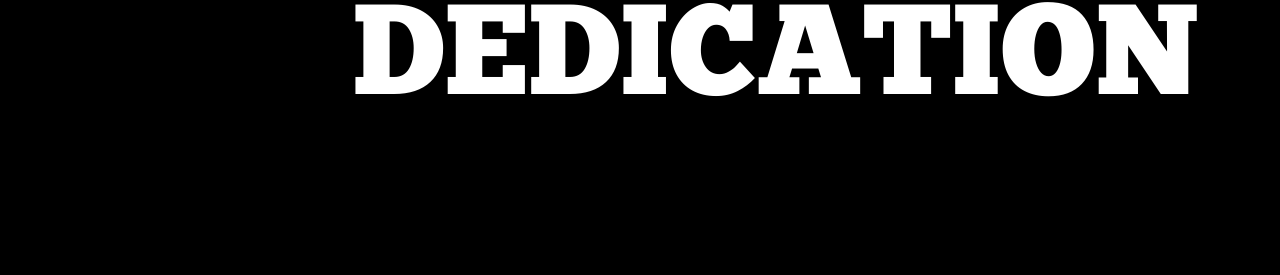
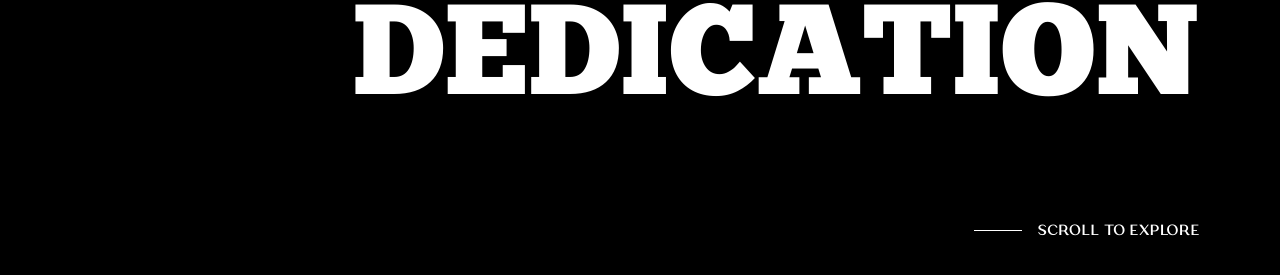
Before and after one commit to ArnabMistry/portfolio, a Next.js app: page / in a window 1280 px wide. Shown: the part 457-732 px from the top of the page. Built offline with nearby package versions, Linux system fonts and the light colour scheme.

Commit message:
Add footer of the hero section

```diff
--- a/app/page.tsx
+++ b/app/page.tsx
@@ -5,6 +5,12 @@ export default function Home() {
   return (
     <main>
       <Hero />
+      {/* add a scroll to explore text at the bottom right of page */}
+      {/* <div className="pt-30 pr-10 flex justify-end">
+        <h1 className="text-white text-sm font-semibold tracking-widest font-brolimo animate-pulse">
+          SCROLL TO EXPLORE
+        </h1>
+      </div> */}
     </main>
   );
 }
--- a/components/section/hero.tsx
+++ b/components/section/hero.tsx
@@ -27,6 +27,12 @@ export default function Hero() {
               DEDICATION
             </h1>
           </div>
+          <div className="pt-27 flex justify-end items-center gap-4">
+            <div className="w-12 h-px bg-white" />
+            <h1 className="text-white text-sm font-semibold tracking-widest font-brolimo">
+              SCROLL TO EXPLORE
+            </h1>
+          </div>
         </div>
       </section>
     </>
```
